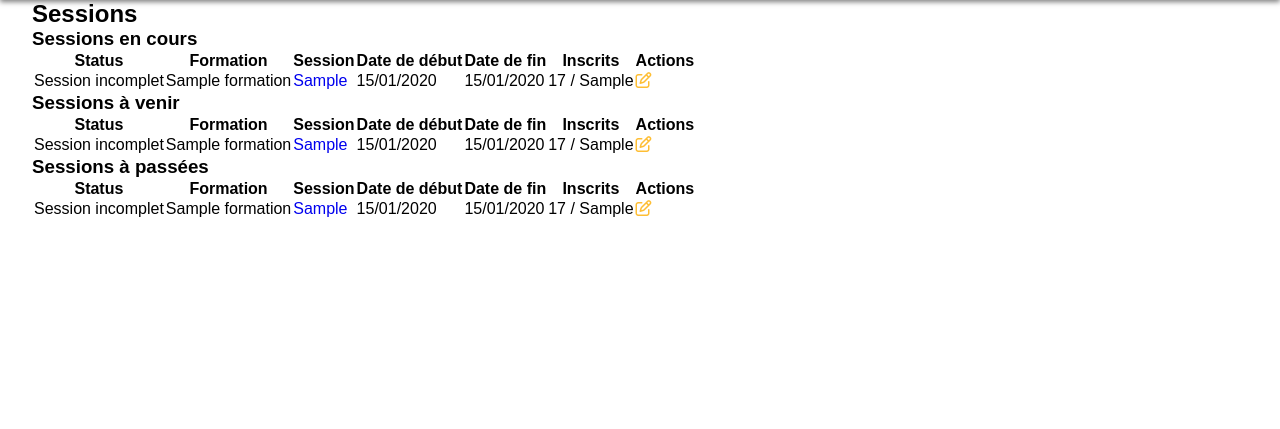
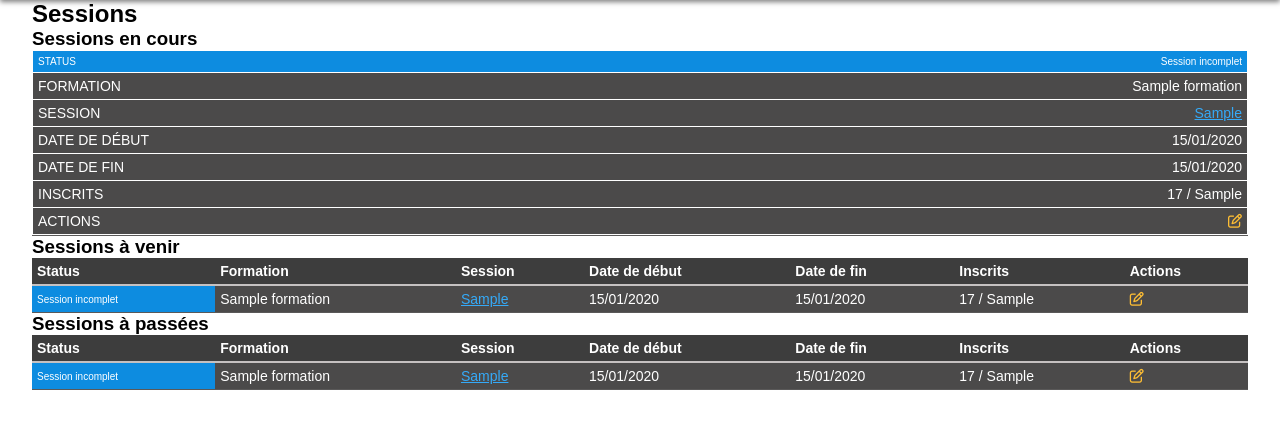
Before and after one commit to euroR67/sessionFormation, a Symfony app: template templates/home/index.html.twig in a window 1280 px wide. Shown: the part 74-503 px from the top of the page. Run offline with Twig, Linux system fonts and the light colour scheme; the template is opened without the code that fills it: most values are stand-ins (such as "Sample title", 1, 10 or a date in 2020); some libraries are stand-ins or nearby versions.

Commit message:
restructuration du tableau sessions

```diff
--- a/public/css/style.css
+++ b/public/css/style.css
@@ -126,12 +126,6 @@ header nav ul li a i{
 }
 /* Fin modale de confirmation de suppression */
 
-main {
-    width: 95%;
-    margin: 0 auto;
-}
-
-
 /* Formulaires */
 
 .container {
@@ -174,3 +168,85 @@ label {
 }
 
 /* Fin formulaires */
+
+main {
+    width: 95%;
+    margin: 0 auto;
+}
+
+main table {
+    width: 100%;
+    border-collapse: collapse;
+    background-color: rgb(61, 61, 61);
+    color: white;
+}
+
+.responsive thead {
+    visibility: hidden;
+    height: 0;
+    position: absolute;
+}
+
+.responsive td {
+border: 1px solid;
+border-bottom: none;
+display: block;
+text-align: right;
+}
+
+.responsive td::before {
+content: attr(data-label);
+float: left;
+text-transform: uppercase;
+}
+
+.responsive td:last-child {
+border-bottom: 1px solid;
+}
+
+main table thead tr th{
+    text-align: start;
+    padding: 5px;
+    font-size: 14px;
+    border-bottom: 2px solid rgb(197, 193, 193);
+}
+
+main table tbody .status-complet {
+    background-color: #f53f3f;
+    font-size: 10px;
+}
+
+main table tbody .status-incomplet {
+    background-color: #0d8ce0;
+    font-size: 10px;
+}
+
+main table tbody .unsign a{
+    color: rgb(248, 52, 52);
+}
+
+main table tbody .edit a{
+    color: rgb(248, 212, 52);
+}
+
+main table tbody tr td {
+    padding: 5px;
+    font-size: 14px;
+}
+
+main table tbody tr {
+    border-bottom: 1px solid rgb(90, 89, 89);
+}
+
+main table tbody tr td .session {
+    color: #35aaf8;
+    text-decoration: underline;
+}
+
+main table tbody tr:nth-child(odd) {
+    background-color: rgb(75, 74, 74);
+}
+
+main table tbody tr td input {
+    width: 40px;
+}
--- a/templates/home/index.html.twig
+++ b/templates/home/index.html.twig
@@ -7,7 +7,7 @@
 
     <h3>Sessions en cours</h3>
 
-    <table>
+    <table class="table responsive">
         <thead>
             <tr>
                 <th>Status</th>
@@ -24,23 +24,23 @@
                 <tr>
                     {# Si la session est complète, on affiche "Session complète" #}
                     {% if session.nbPlace == session.stagiaires|length %}
-                        <td class="status-complet">Session complète</td>
+                        <td data-label="Status" class="status-complet">Session complète</td>
                     {# Sinon on affiche "Session incomplet" #}
                     {% else %}
-                        <td class="status-incomplet">Session incomplet</td>
+                        <td data-label="Status" class="status-incomplet">Session incomplet</td>
                     {% endif %}
                     {# Affiche le nom de la formation dont le stagiaire est inscrit #}
-                    <td>{{ session.formation }}</td>
+                    <td data-label="Formation">{{ session.formation }}</td>
                     {# Affiche le lien et le nom de la session dont le stagiaire est inscrit #}
-                    <td><a class="session" href="{{ path('show_session', {'id': session.id}) }}">{{ session }}</a></td>
+                    <td data-label="Session"><a class="session" href="{{ path('show_session', {'id': session.id}) }}">{{ session }}</a></td>
                     {# Affiche la date de début de la session #}
-                    <td>{{ session.dateSession|date('d/m/Y') }}</td>
+                    <td data-label="Date de début">{{ session.dateSession|date('d/m/Y') }}</td>
                     {# Affiche la date de fin de la session #}
-                    <td>{{ session.dateFin|date('d/m/Y') }}</td>
+                    <td data-label="Date de fin">{{ session.dateFin|date('d/m/Y') }}</td>
                     {# On affiche combien de stagiaire sont inscrit dans cet session #}
-                    <td>{{ session.stagiaires|length }} / {{ session.nbPlace }}</td>
+                    <td data-label="Inscrits">{{ session.stagiaires|length }} / {{ session.nbPlace }}</td>
                     {# Affiche le lien de désinscription #}
-                    <td class="edit">
+                    <td data-label="Actions" class="edit">
                         <a href="{{ path('edit_session', {'id': session.id }) }}"><i class="fa-regular fa-pen-to-square" style="color: #febe34;"></i></a>
                     </td>
                 </tr>
```
